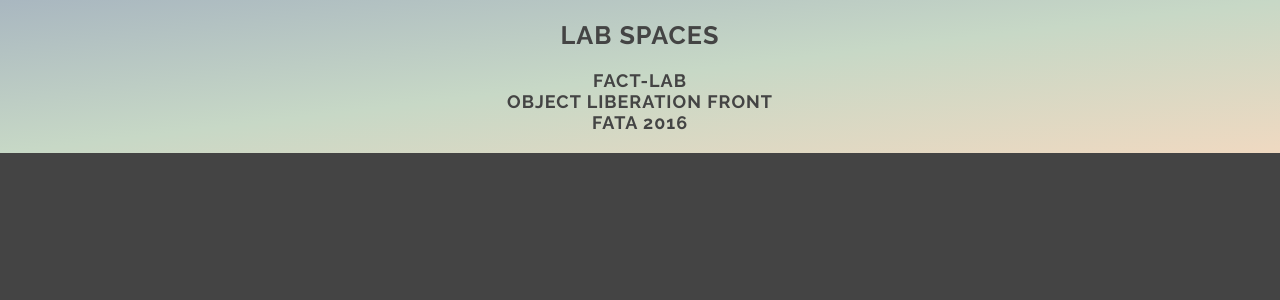
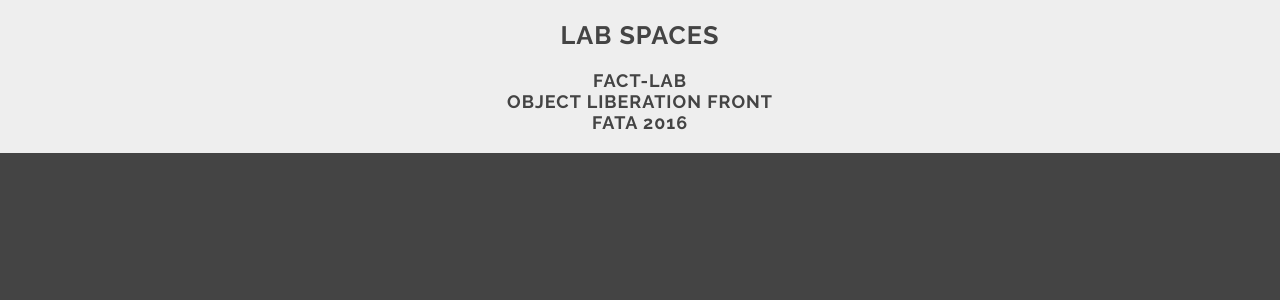
Before and after one commit to thiagohersan-www/alab.space, a Jekyll site: the page built from _pages/index.md, in a window 1280 px wide. Shown: the top 300 px of the page. Built offline with Jekyll 4.4.1, drawn with Linux system fonts in a browser that asks for light colours.

Commit message:
color and mobile

```diff
--- a/_includes/head.html
+++ b/_includes/head.html
@@ -1,7 +1,10 @@
 <title>{{ site.title }}</title>
 
 <meta name="description" content="{{ site.title }}">
+<meta name="keywords" content="art, arte, lab, labs, laboratório, tecnologia, technology">
 <meta charset="utf-8">
+<meta name="viewport" content="width=device-width, initial-scale=1">
+
 
 <link rel="stylesheet" href="/css/main.css">
 <link href="https://fonts.googleapis.com/css?family=Raleway:400,700" rel="stylesheet" type="text/css">
--- a/css/main.scss
+++ b/css/main.scss
@@ -5,6 +5,8 @@
 
 $BACKGROUND-COLOR: #444;
 $MENU-BACKGROUND-COLOR: linear-gradient(to bottom right, #a9b7c0, #c7d8c6, #efd9c1);
+$MENU-BACKGROUND-COLOR: linear-gradient(to bottom, #fff, #444);
+$MENU-BACKGROUND-COLOR: #eee;
 $MENU-SPACING: 20px;
 
 body {
```
